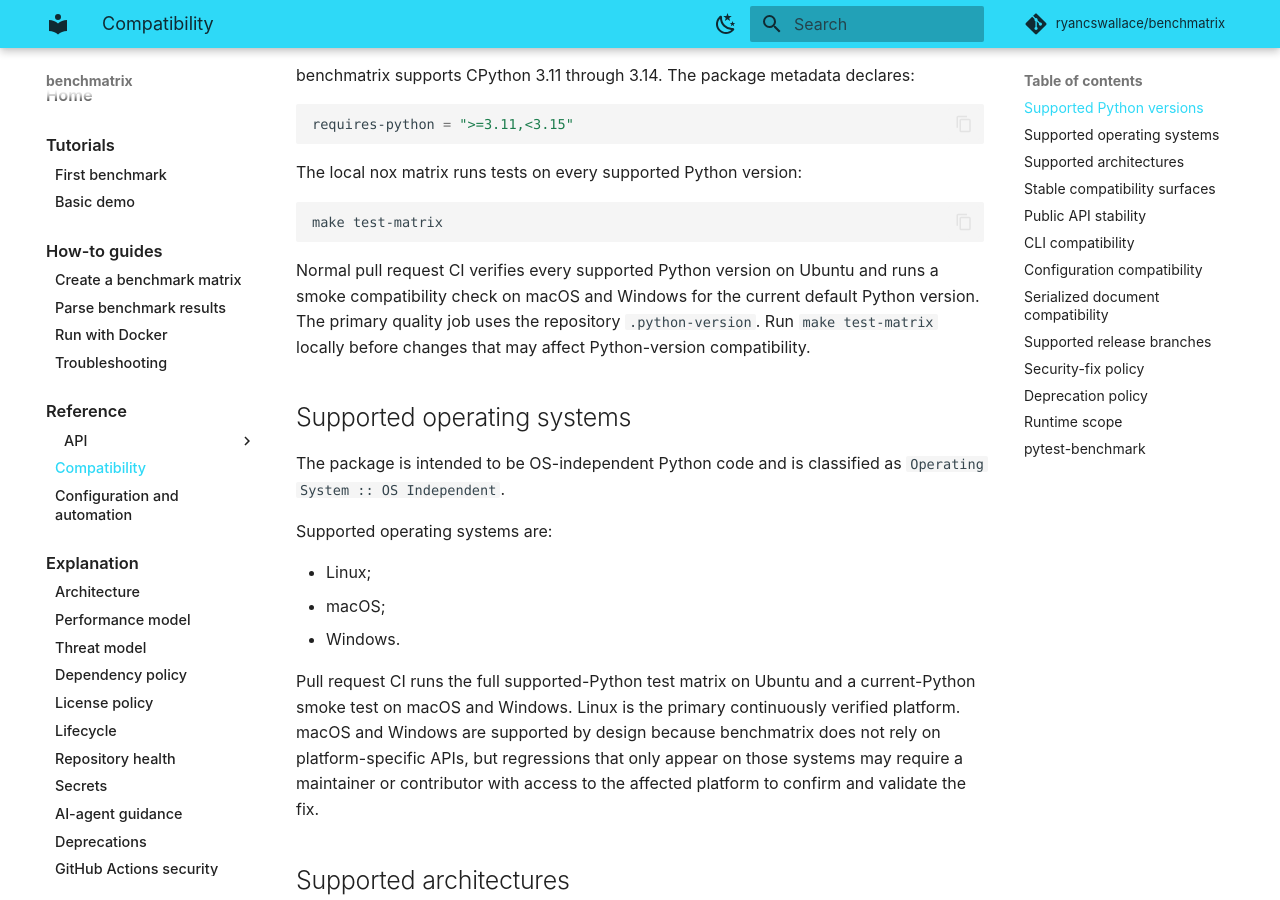
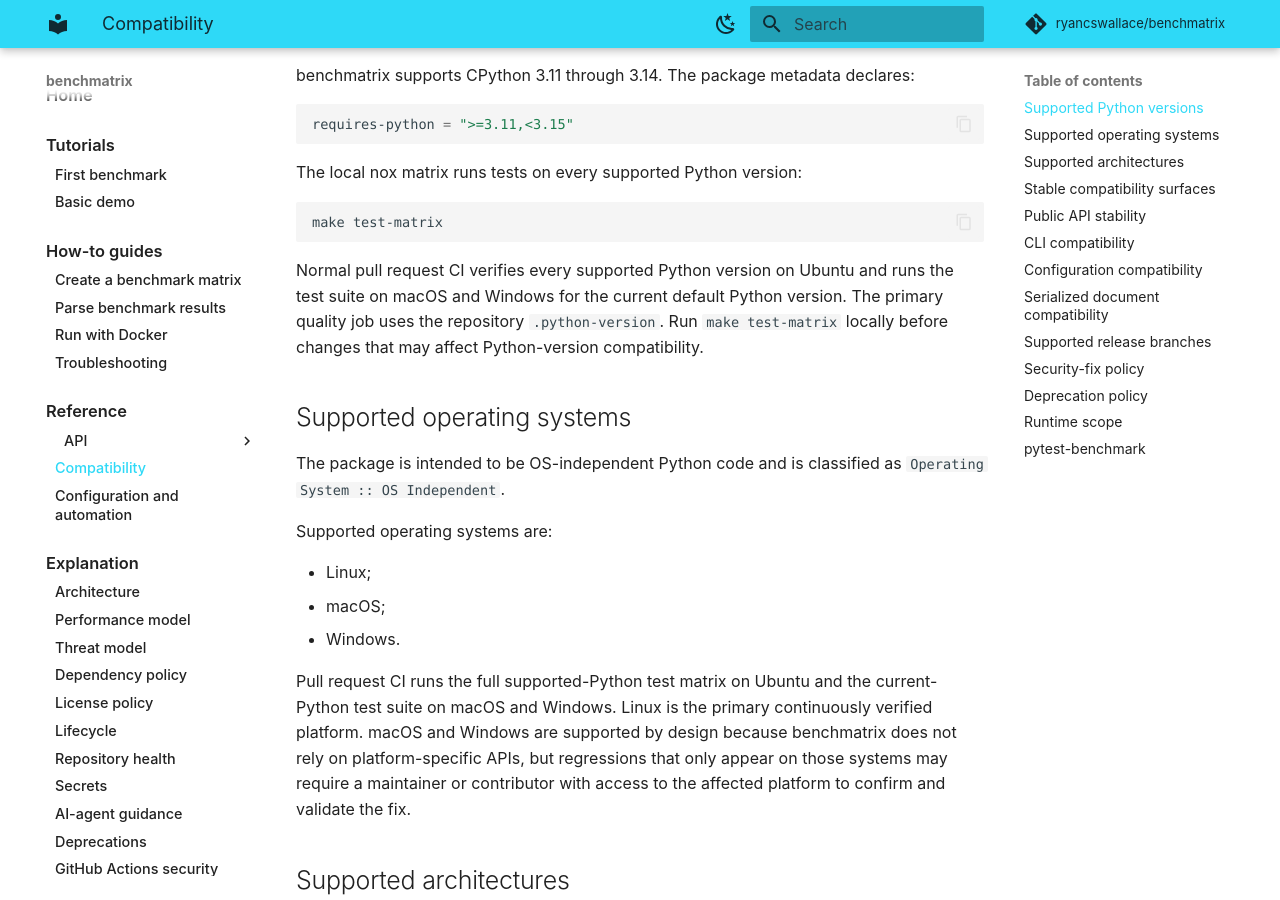
Before and after one commit to ryancswallace/benchmatrix, an MkDocs documentation site: the page built from docs/reference/compatibility.md, in a window 1280 px wide and 900 px high, scrolled down 259 px. Built offline with MkDocs 1.6.1 and Material for MkDocs 9.7.7, drawn with Linux system fonts in a browser that asks for light colours; comment, search, counter and statistics services are not loaded; some of the changed text lies outside the part shown.

Commit message:
docs: update the compatibility contract

````diff
--- a/docs/reference/compatibility.md
+++ b/docs/reference/compatibility.md
@@ -18,8 +18,8 @@
 ```
 
 Normal pull request CI verifies every supported Python version on Ubuntu and
-runs a smoke compatibility check on macOS and Windows for the current default
-Python version. The primary quality job uses the repository `.python-version`.
+runs the test suite on macOS and Windows for the current default Python version.
+The primary quality job uses the repository `.python-version`.
 Run `make test-matrix` locally before changes that may affect Python-version
 compatibility.
 
@@ -34,8 +34,8 @@
 * macOS;
 * Windows.
 
-Pull request CI runs the full supported-Python test matrix on Ubuntu and a
-current-Python smoke test on macOS and Windows. Linux is the primary continuously
+Pull request CI runs the full supported-Python test matrix on Ubuntu and the
+current-Python test suite on macOS and Windows. Linux is the primary continuously
 verified platform. macOS and Windows are supported by design because benchmatrix
 does not rely on platform-specific APIs, but regressions that only appear on
 those systems may require a maintainer or contributor with access to the
@@ -140,8 +140,8 @@
 
 ## CLI compatibility
 
-`benchmatrix` and `python -m benchmatrix` are equivalent entry points. These
-commands and options are stable in 1.x:
+`benchmatrix` and `python -m benchmatrix` are equivalent entry points. The root
+command supports `--version`. These commands and options are stable in 1.x:
 
 | Command | Arguments and options |
 | --- | --- |
````
